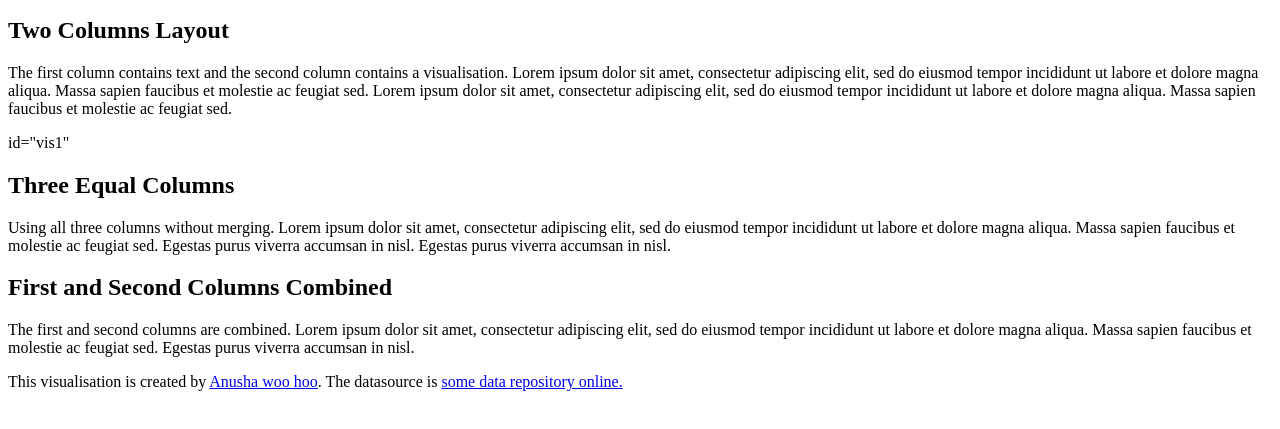
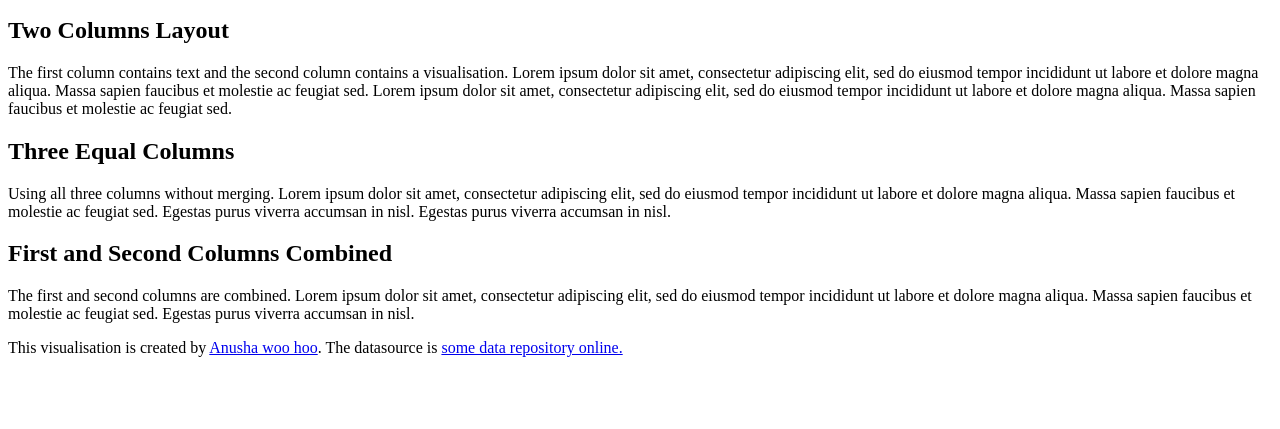
Before and after one commit to ayad0010/Week_10_HW, a plain HTML site: page index.html in a window 1280 px wide. Shown: the part 101-530 px from the top of the page. Drawn offline with Linux system fonts and the light colour scheme; a script that the page names is missing.

Commit message:
Update index.html

```diff
--- a/index.html
+++ b/index.html
@@ -32,7 +32,7 @@
         </div>
       </div>
       <div>
-        <div>id="vis1"</div>
+        <divid="vis1"></div>
       </div>
     </div>
     <!-- end pure grid group -->
```
